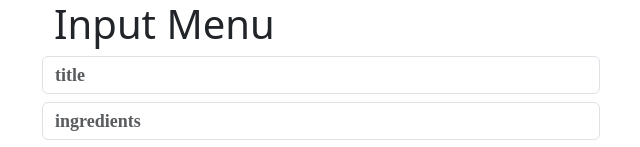
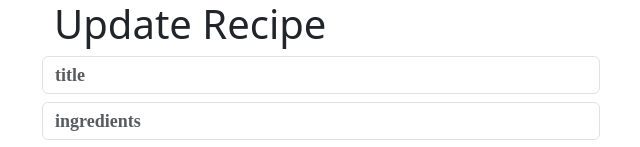
Before and after one commit to Damassetiadi99/projectReactDaamas, a React (Vite) app: page /update-menu/1 in a window 1280 px wide. Shown: the top 147 px of the page, without its empty margins (28-668 px from the left). Built offline with nearby package versions, Linux system fonts and the light colour scheme; no server answers.

Commit message:
solve bug in update recipe

```diff
--- a/src/pages/updateMenu/index.jsx
+++ b/src/pages/updateMenu/index.jsx
@@ -85,7 +85,7 @@ export default function UpdateMenu() {
   };
   return (
     <div className="container">
-      <h1>Input Menu</h1>
+      <h1 className="text-align-center">Update Recipe </h1>
       <form onSubmit={postData} className="row col-6 gap-2">
         <input
           type="text"
```
